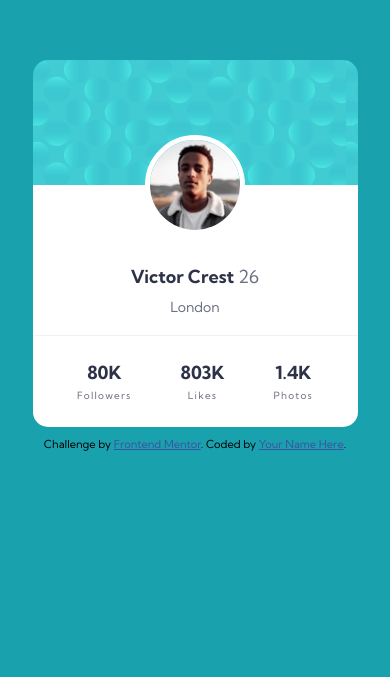
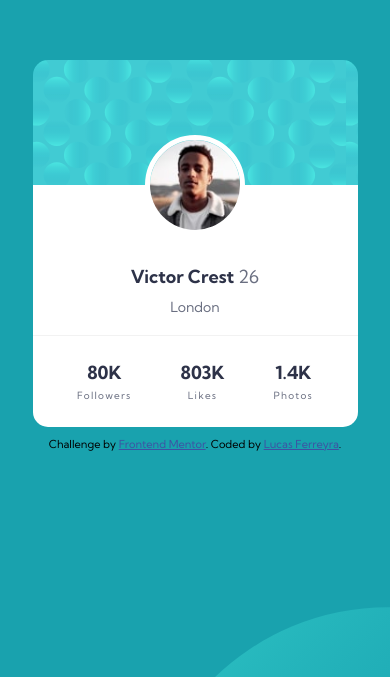
Before and after one commit to lucferre/profile-card-component, a plain HTML site: page index.html in a window 390 px wide. Shown: the part 167-844 px from the top of the page. Drawn offline with Linux system fonts and the light colour scheme.

Commit message:
mobile view completed

```diff
--- a/index.html
+++ b/index.html
@@ -59,7 +59,7 @@
       Challenge by
       <a href="https://www.frontendmentor.io?ref=challenge" target="_blank"
         >Frontend Mentor</a
-      >. Coded by <a href="#">Your Name Here</a>.
+      >. Coded by <a href="https://lucasferreyra.co" target="_blank">Lucas Ferreyra</a>.
     </div>
   </body>
 </html>
--- a/style.css
+++ b/style.css
@@ -10,7 +10,18 @@ html {
 }
 
 body {
-    background-color: var(--dark-cyan);
+    background-color:
+        var(--dark-cyan);
+    background-image:
+        url(./images/bg-pattern-top.svg),
+        url(./images/bg-pattern-bottom.svg);
+    background-position-x:
+        230%, -125%;
+    background-position-y:
+        -150%, 225%;
+    background-repeat:
+        no-repeat;
+    background-size: 500px 500px, 500px 500px;
     box-sizing: inherit;
     margin: 0;
     padding: 0;
```
